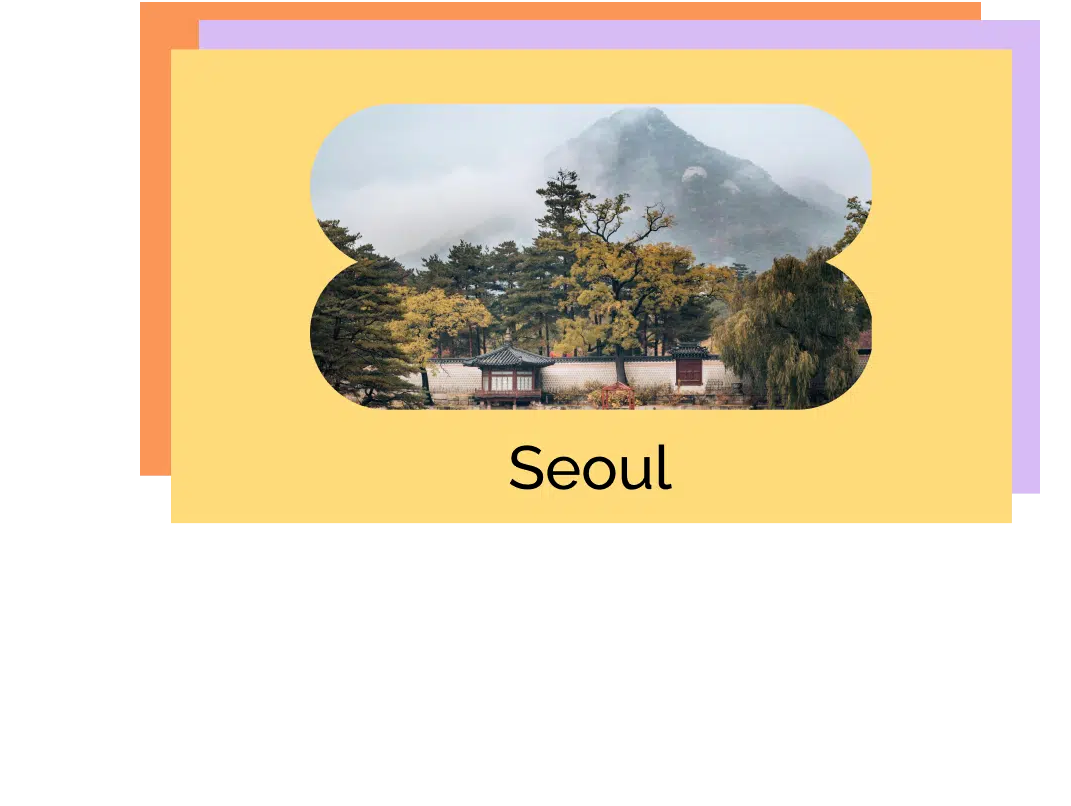
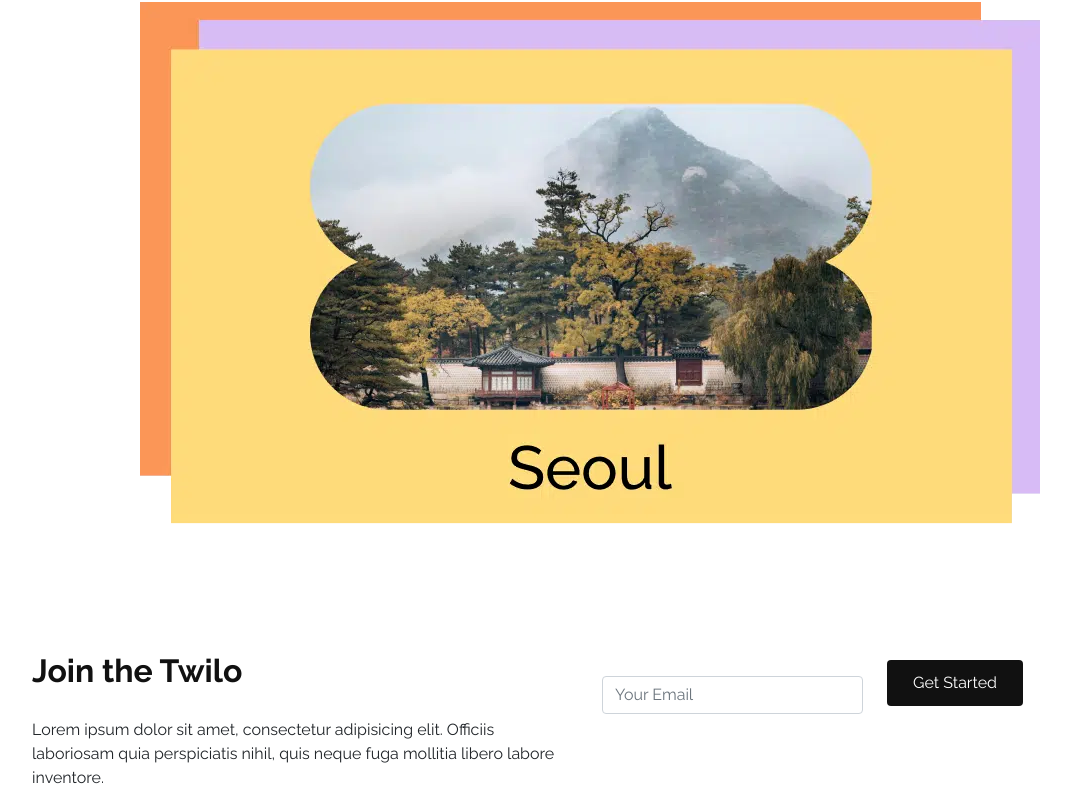
Before and after one commit to Valej07/prueba1, a plain HTML site: page index.html in a window 1280 px wide. Shown: the part 1828-2634 px from the top of the page, without its empty margins (50-1121 px from the left). Before the commit the page ends 2480 px from the top, so only its background shows below. Drawn offline with nearby package versions, Linux system fonts and the light colour scheme.

Commit message:
Add files via upload

```diff
--- a/index.html
+++ b/index.html
@@ -99,14 +99,14 @@
 						<h4><i class="las la-stop"></i></h4>
 						</article>
 						<article class="col-md-5">
-						<h5>Under one roof</h5>
+						<h5 class="palabras">Under one roof</h5>
 						<h6>Lorem ipsum dolor sit amet, consectetur adipisicing elit. Animi, sint.</h6>
 						</article>
 						<article class="col-md-1">
 						<h4><i class="las la-times"></i></h4>
 						</article>
 						<article class="col-md-5">
-						<h5>Simple</h5>
+						<h5 class="palabras">Simple</h5>
 						<h6>Lorem ipsum dolor sit amet, consectetur adipisicing elit. Animi, sint.</h6>
 						</article>
 					</div>
@@ -115,14 +115,14 @@
 						<h4><i class="lar la-circle"></i></h4>
 						</article>
 						<article class="col-md-5">
-						<h5>On budget</h5>
+						<h5 class="palabras">On budget</h5>
 						<h6>Lorem ipsum dolor sit amet, consectetur adipisicing elit. Animi, sint.</h6>
 						</article>
 						<article class="col-md-1">
 						<h4><i class="lar la-star"></i></h4>
 						</article>
 						<article class="col-md-5">
-						<h5>Remote</h5>
+						<h5 class="palabras">Remote</h5>
 						<h6>Lorem ipsum dolor sit amet, consectetur adipisicing elit. Animi, sint.</h6>
 						</article>
 					</div>
@@ -144,7 +144,36 @@
 	</section>
 
 
+	<section id="subscribe">
+		<div class="container">
 
+		<div class="row">
+
+				<article class="col-lg-6 col-sm-6 col-12">
+					<h2 class="titulo2">Join the Twilo</h2>
+					<p>Lorem ipsum dolor sit amet, consectetur adipisicing elit. Officiis laboriosam quia perspiciatis nihil, quis neque fuga mollitia libero labore inventore.</p>
+				</article>
+
+				<article class="col-lg-6 col-sm-6 col-12">
+
+					<div class="row">
+					<article class="col-lg-6 col-sm-6 col-12">
+					<input name="email" type="email" class="form-control mt-4 wow animate__animated animate__fadeInRight" placeholder="Your Email" required>
+					</article>
+
+					<article class="col-lg-6 col-sm-6 col-12">
+					<a href="#" class="btn btn-twilo2">Get Started</a>
+					</article>
+
+					</div>
+				</article>
+
+			</div>
+
+
+
+		</div>
+	</section>
 
 
 
```
